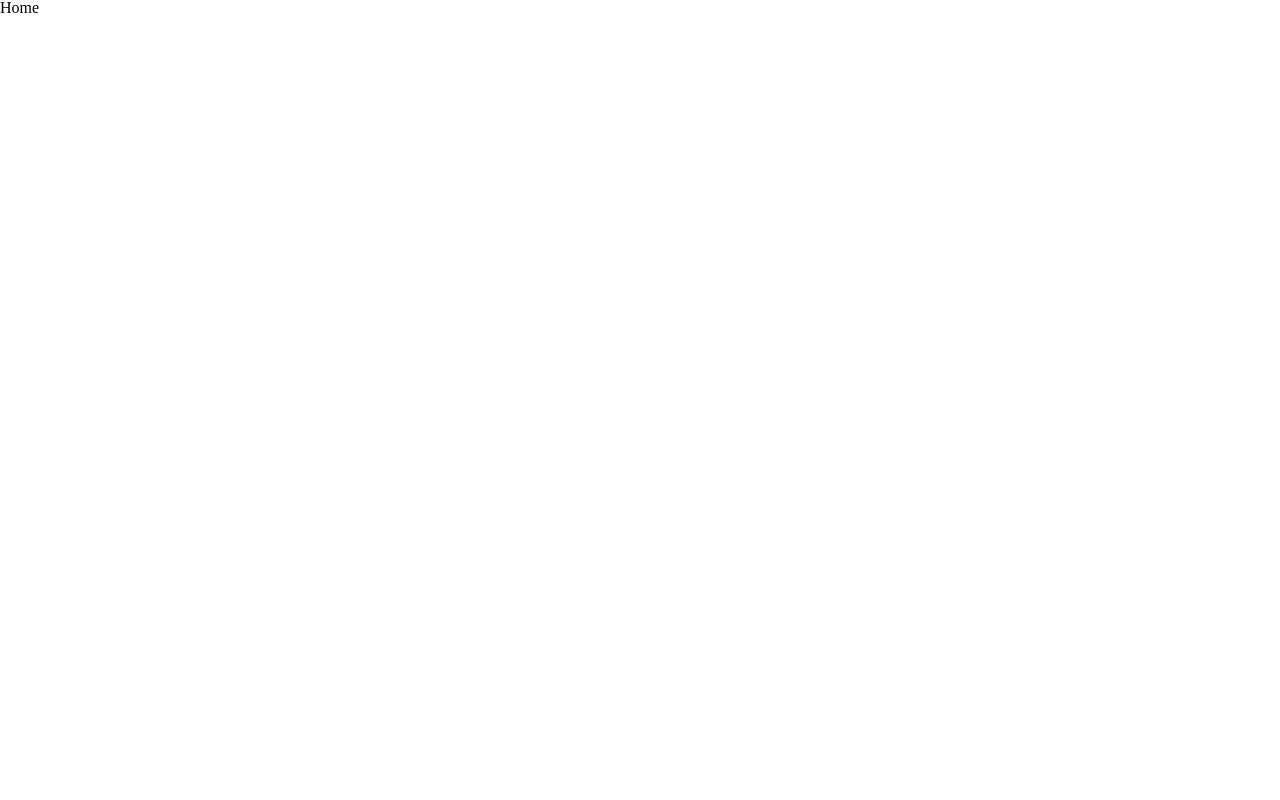
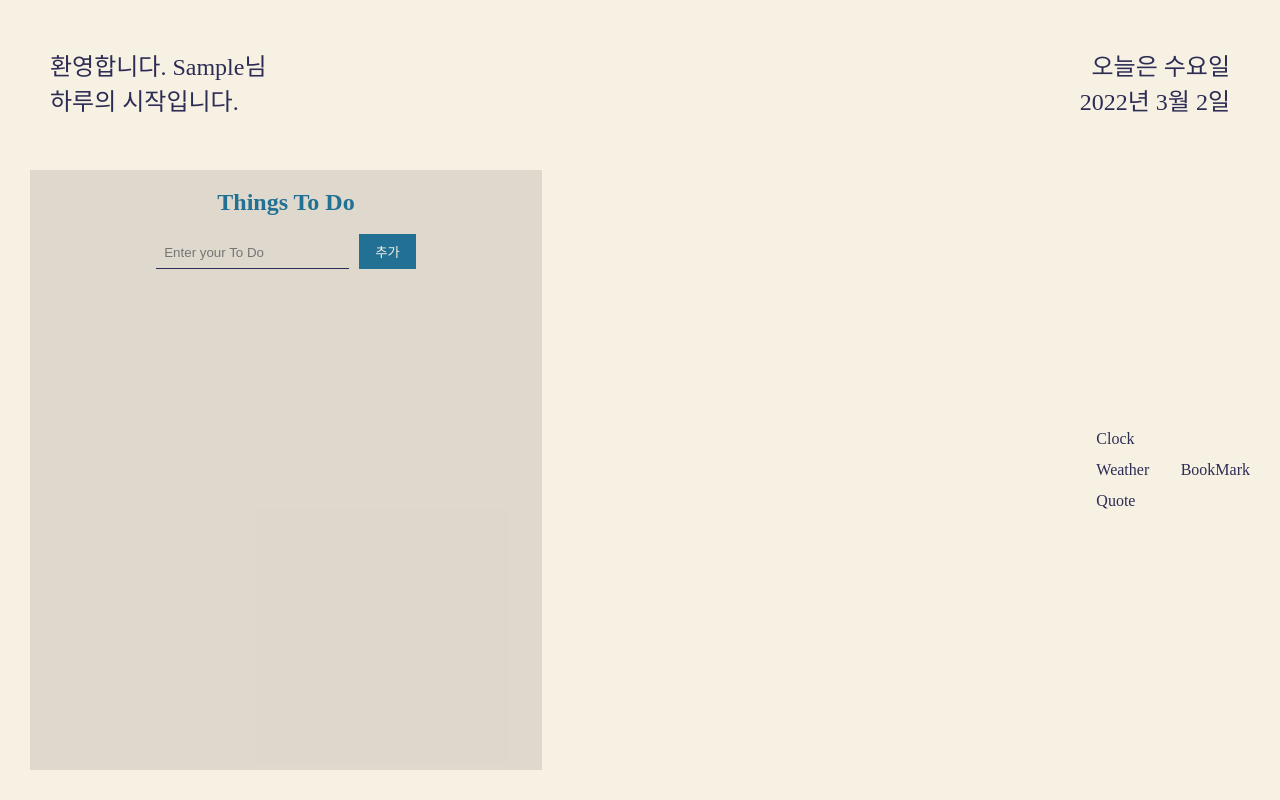
Before and after one commit to codekyz/beginning-of-the-day, a React (Create React App) app: page / in a window 1280 px wide. Both pictures are taken after typing "Sample" into the empty fields and a click on the button "LOG IN". Built offline with nearby package versions, Linux system fonts and the light colour scheme.

Commit message:
Add calender and todolist

```diff
--- a/src/Home.tsx
+++ b/src/Home.tsx
@@ -1,7 +1,87 @@
 import styled from "styled-components";
+import Calendar from "./components/Calendar";
+import TodoList from "./components/TodoList";
+
+const Container = styled.section`
+  height: 100vh;
+  background-color: ${(props) => props.theme.bgColor};
+  color: ${(props) => props.theme.textColor};
+`;
+
+const Greeting = styled.div`
+  padding: 50px;
+  display: flex;
+  justify-content: space-between;
+  @media screen and (max-width: 650px) {
+    padding: 30px;
+    flex-direction: column;
+  }
+`;
+
+const Title = styled.h1`
+  font-size: 24px;
+  line-height: 35px;
+`;
+
+const Contents = styled.div`
+  padding: 0px 30px;
+  display: flex;
+  justify-content: space-between;
+  align-items: center;
+  @media screen and (max-width: 650px) {
+    flex-direction: column;
+  }
+`;
+
+const Grid = styled.div`
+  display: grid;
+  grid-template-columns: repeat(2, 1fr);
+  grid-gap: 15px;
+`;
+
+const Clock = styled.div`
+  grid-column: 1/3;
+  grid-row: 1;
+`;
+
+const Weather = styled.div`
+  grid-row: 2;
+`;
+
+const BookMark = styled.div`
+  grid-row: 2;
+`;
+
+const Quote = styled.div`
+  grid-column: 1/3;
+  grid-row: 3;
+`;
 
 const Home = () => {
-  return <>Home</>;
+  const userName = localStorage.getItem("username");
+  return (
+    <>
+      <Container>
+        <Greeting>
+          <Title>
+            환영합니다. {userName}님
+            <br />
+            하루의 시작입니다.
+          </Title>
+          <Calendar />
+        </Greeting>
+        <Contents>
+          <TodoList />
+          <Grid>
+            <Clock>Clock</Clock>
+            <Weather>Weather</Weather>
+            <BookMark>BookMark</BookMark>
+            <Quote>Quote</Quote>
+          </Grid>
+        </Contents>
+      </Container>
+    </>
+  );
 };
 
 export default Home;
--- /dev/null
+++ b/src/components/Calendar.tsx
@@ -0,0 +1,41 @@
+import styled from "styled-components";
+
+const CalendarComponent = styled.h1`
+  font-size: 24px;
+  line-height: 35px;
+  text-align: right;
+`;
+
+const Calendar: React.FunctionComponent = () => {
+  const day = new Date();
+
+  const getDay = (day: Date) => {
+    switch (day.getDay()) {
+      case 1:
+        return "월요일";
+      case 2:
+        return "화요일";
+      case 3:
+        return "수요일";
+      case 4:
+        return "목요일";
+      case 5:
+        return "금요일";
+      case 6:
+        return "토요일";
+      case 7:
+        return "일요일";
+    }
+  };
+
+  return (
+    <CalendarComponent>
+      <p>오늘은 {getDay(day)}</p>
+      <p>
+        {day.getFullYear()}년 {day.getMonth() + 1}월 {day.getDate()}일
+      </p>
+    </CalendarComponent>
+  );
+};
+
+export default Calendar;
--- /dev/null
+++ b/src/components/TodoList.tsx
@@ -0,0 +1,154 @@
+import React, { useEffect, useState } from "react";
+import styled from "styled-components";
+
+const TodoListComponent = styled.div`
+  width: 40vw;
+  height: 75vh;
+  padding: 20px 0;
+  background-color: rgba(0, 0, 0, 0.1);
+  display: flex;
+  flex-direction: column;
+  justify-content: flex-start;
+  align-items: center;
+  @media screen and (max-width: 650px) {
+    width: 80vw;
+  }
+`;
+
+const TodoTitle = styled.h1`
+  font-size: 24px;
+  font-weight: 800;
+  margin-bottom: 20px;
+  color: ${(props) => props.theme.accentColor};
+`;
+
+const TodoForm = styled.form`
+  margin-bottom: 20px;
+`;
+
+const Input = styled.input`
+  border: none;
+  border-bottom: 1px solid ${(props) => props.theme.textColor};
+  padding: 8px;
+  background-color: transparent;
+  margin-right: 10px;
+  &:focus {
+    outline: none;
+  }
+`;
+
+const Button = styled.button`
+  background-color: ${(props) => props.theme.accentColor};
+  color: ${(props) => props.theme.bgColor};
+  padding: 8px 16px;
+  border: none;
+`;
+
+const List = styled.ul`
+  display: flex;
+  flex-direction: column;
+`;
+
+const Item = styled.li`
+  width: 25vh;
+  display: flex;
+  align-items: center;
+  justify-content: space-between;
+  button:first-child {
+    border: none;
+    background-color: transparent;
+    font-size: 20px;
+    cursor: pointer;
+  }
+  button:last-child {
+    background-color: transparent;
+    font-weight: 800;
+    border: none;
+    cursor: pointer;
+  }
+`;
+
+interface IItem {
+  id: number;
+  todo: string;
+  complete: boolean;
+}
+
+const TodoList: React.FunctionComponent = () => {
+  const [value, setValue] = useState("");
+  const [item, setItem] = useState<IItem>();
+  const [items, setItems] = useState<IItem[]>([]);
+
+  const LOCAL_TODO_KEY = "todolist";
+
+  useEffect(() => {
+    const saved = localStorage.getItem(LOCAL_TODO_KEY);
+    if (saved) {
+      setItems(JSON.parse(saved));
+    }
+  }, []);
+
+  useEffect(() => {
+    localStorage.setItem(LOCAL_TODO_KEY, JSON.stringify(items));
+  }, [items]);
+
+  useEffect(() => {
+    if (item !== undefined) {
+      setItems([...items, item]);
+      setItem(undefined);
+    }
+  }, [item]);
+
+  const handleTodoForm = (event: React.FormEvent<HTMLFormElement>) => {
+    event.preventDefault();
+    if (value === "") {
+      alert("할일을 입력하세요");
+    } else {
+      setItem({
+        id: Date.now(),
+        todo: value,
+        complete: false,
+      });
+      setValue("");
+    }
+  };
+
+  const handleTodoInput = (event: React.ChangeEvent<HTMLInputElement>) => {
+    setValue(event.currentTarget.value);
+  };
+  const handleTodoButton = (event: React.MouseEvent<HTMLButtonElement>) => {};
+
+  const handleTodoDelete = (event: React.MouseEvent<HTMLButtonElement>) => {
+    console.log(event.currentTarget.previousSibling?.textContent);
+    // filter 사용
+  };
+  return (
+    <TodoListComponent>
+      <TodoTitle>Things To Do</TodoTitle>
+      <TodoForm onSubmit={handleTodoForm}>
+        <Input
+          type="text"
+          value={value}
+          onChange={handleTodoInput}
+          placeholder="Enter your To Do"
+        />
+        <Button type="submit">추가</Button>
+      </TodoForm>
+      <List>
+        {items.map((v) => {
+          return (
+            <Item key={v.id}>
+              <button onClick={handleTodoButton}>
+                {v.complete ? "■" : "□"}
+              </button>
+              <span>{v.todo}</span>
+              <button onClick={handleTodoDelete}>{"X"}</button>
+            </Item>
+          );
+        })}
+      </List>
+    </TodoListComponent>
+  );
+};
+
+export default TodoList;
```
